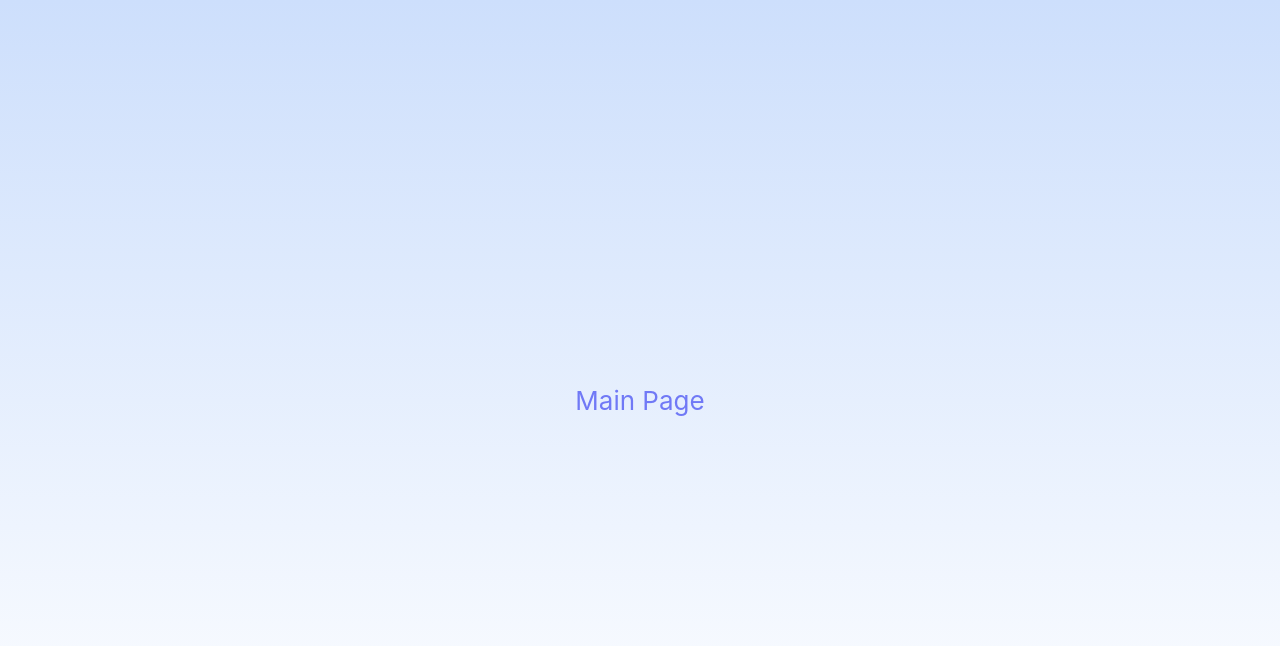
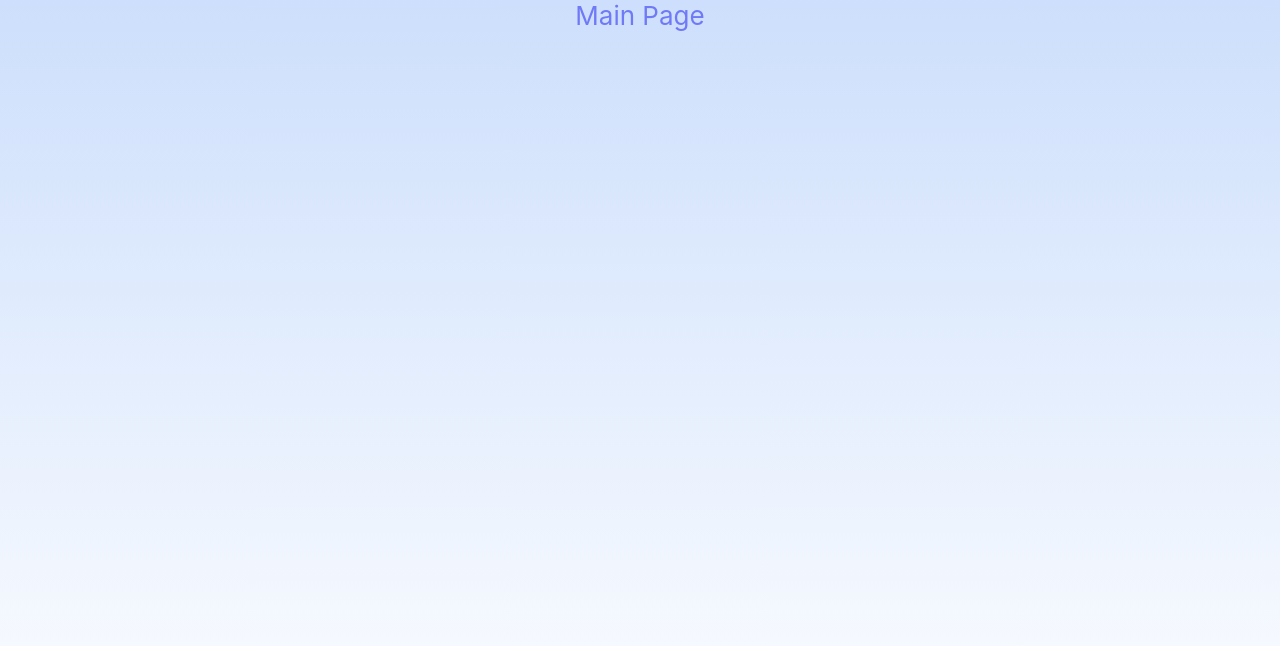
Before and after one commit to CtrlX-oneDayWallet/dayPocket_Front, a React (Create React App) app: page / in a window 1280 px wide. Shown: the top 646 px of the page. Built offline with nearby package versions, Linux system fonts and the light colour scheme.

Commit message:
feat: freamer-motion 적용

```diff
--- a/package.json
+++ b/package.json
@@ -11,6 +11,7 @@
     "@types/node": "^16.7.13",
     "@types/react": "^19.1.3",
     "@types/react-dom": "^19.1.3",
+    "framer-motion": "^12.11.0",
     "react": "^19.1.0",
     "react-dom": "^19.1.0",
     "react-router-dom": "^7.6.0",
--- a/src/App.tsx
+++ b/src/App.tsx
@@ -1,17 +1,26 @@
-import { BrowserRouter, Routes, Route } from "react-router-dom";
+import { BrowserRouter, useLocation, Routes, Route } from "react-router-dom";
+import { AnimatePresence } from "framer-motion";
 import { Main } from "./pages";
 import { Layout } from "./components";
 
-const App = () => {
+function AnimatedRoutes() {
+  const location = useLocation();
+
   return (
-    <BrowserRouter>
-      <Routes>
+    <AnimatePresence mode="wait">
+      <Routes location={location} key={location.pathname}>
         <Route element={<Layout />}>
           <Route path="/" element={<Main />} />
         </Route>
       </Routes>
+    </AnimatePresence>
+  );
+}
+
+export default function App() {
+  return (
+    <BrowserRouter>
+      <AnimatedRoutes />
     </BrowserRouter>
   );
-};
-
-export default App;
+}
--- a/src/components/Layout.tsx
+++ b/src/components/Layout.tsx
@@ -1,5 +1,6 @@
+import { Outlet, useLocation } from "react-router-dom";
+import { motion, AnimatePresence } from "framer-motion";
 import styled from "styled-components";
-import { Outlet } from "react-router-dom";
 
 const LayoutWrapper = styled.div`
   min-height: 100vh;
@@ -8,10 +9,29 @@ const LayoutWrapper = styled.div`
   flex-direction: column;
 `;
 
+const pageVariants = {
+  initial: { opacity: 0, y: 20 },
+  animate: { opacity: 1, y: 0 },
+  exit: { opacity: 0, y: -20 },
+};
+
 const Layout = () => {
+  const location = useLocation();
+
   return (
     <LayoutWrapper>
-      <Outlet />
+      <AnimatePresence mode="wait">
+        <motion.div
+          key={location.pathname}
+          variants={pageVariants}
+          initial="initial"
+          animate="animate"
+          exit="exit"
+          transition={{ duration: 0.4 }}
+        >
+          <Outlet />
+        </motion.div>
+      </AnimatePresence>
     </LayoutWrapper>
   );
 };
--- a/src/pages/main/Main.styles.tsx
+++ b/src/pages/main/Main.styles.tsx
@@ -5,7 +5,6 @@ export const AppContainer = styled.div`
 `;
 
 export const Header = styled.header`
-  min-height: 100vh;
   display: flex;
   flex-direction: column;
   align-items: center;
```
Also changed, not shown: 1 other file (tests, documents, lock files or other folders).
